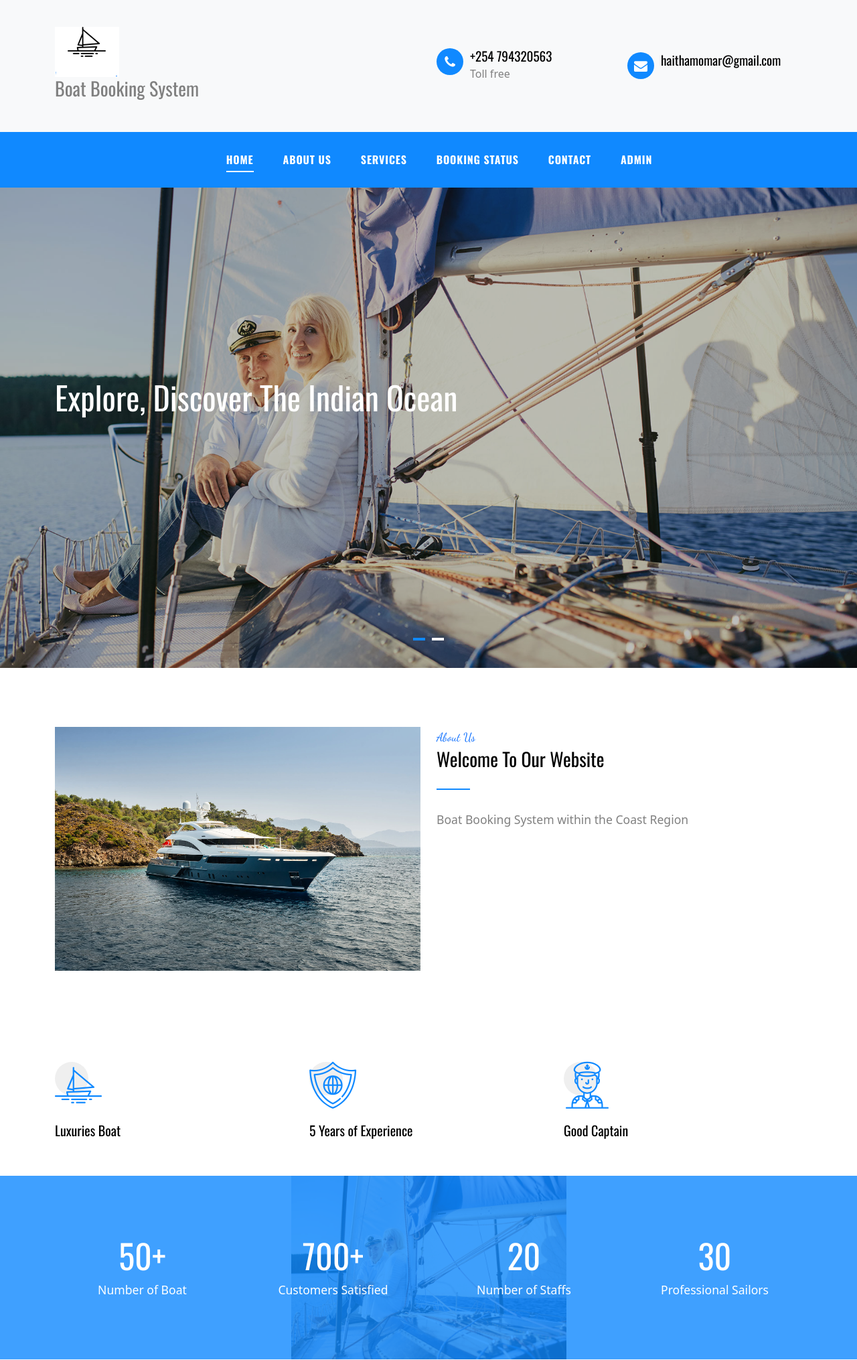
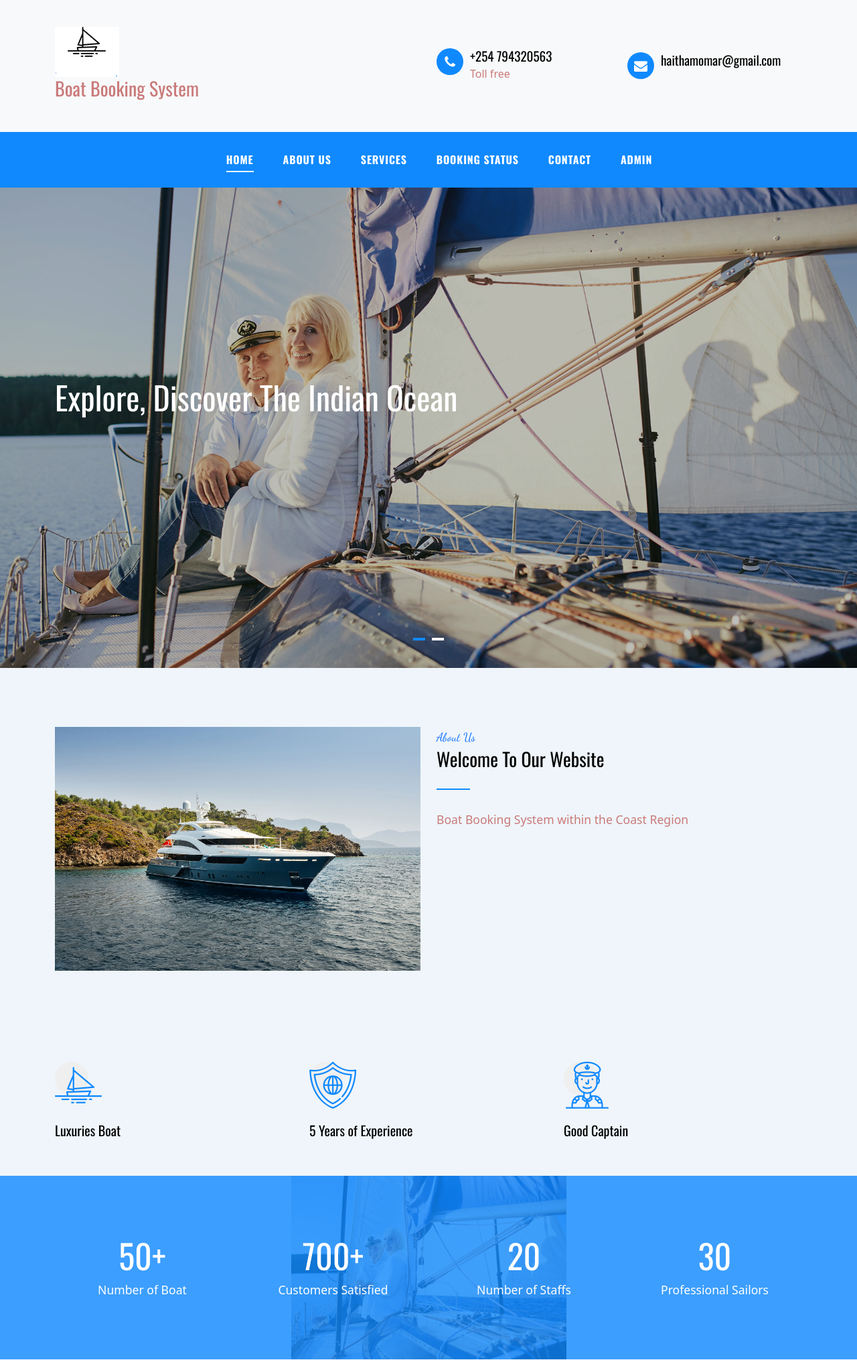
Before and after one commit to bajunii/Boat-booking-system, a PHP site: page / in a window 1280 px wide. Shown: the top 2030 px of the page at 67% size. Run offline with PHP 8.4, Linux system fonts and the light colour scheme; data comes from the database, SQL or seed files in the repository; some libraries are stand-ins or nearby versions; some web fonts are replaced.

Commit message:
Change styles

```diff
--- a/bbs/css/style.css
+++ b/bbs/css/style.css
@@ -4,13 +4,13 @@ html {
 
 body {
   line-height: 1.7;
-  color: gray;
+  color: rgb(202, 122, 122);
   font-weight: 300;
   font-size: 1.1rem; }
 
 ::-moz-selection {
   background: #000;
-  color: #fff; }
+  color: #5c3030; }
 
 ::selection {
   background: #000;
@@ -93,7 +93,7 @@ h1, h2, h3, h4, h5,
       font-size: 3rem; } }
 
 .border-top {
-  border-top: 1px solid #edf0f5 !important; }
+  border-top: 1px solid #3d4758 !important; }
 
 .site-footer {
   padding: 4em 0; }
--- a/bbs/index.php
+++ b/bbs/index.php
@@ -30,7 +30,15 @@ include('includes/config.php');
 
   <link rel="stylesheet" href="css/style.css">
 
+<style>
+    body {
+      background-color: #eff5faff; /* Change this to your desired color */
+    }
 
+    .site-wrap {
+      background-color: transparent;
+    }
+  </style>
 
 </head>
 
```
